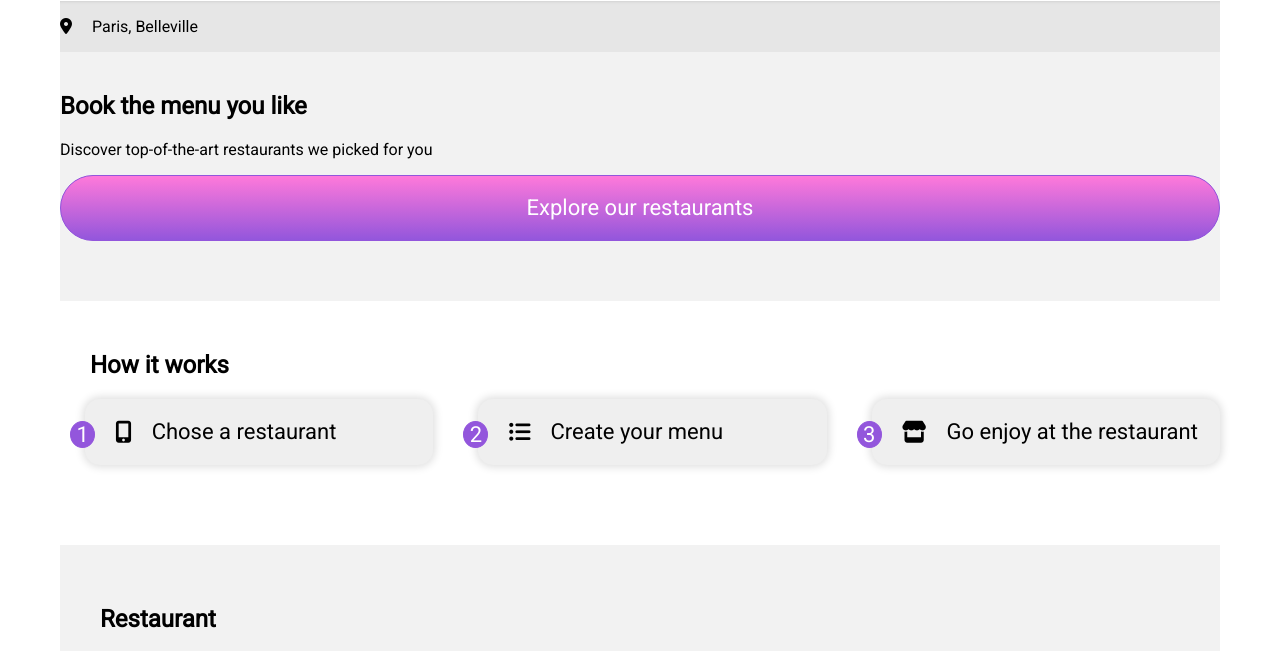
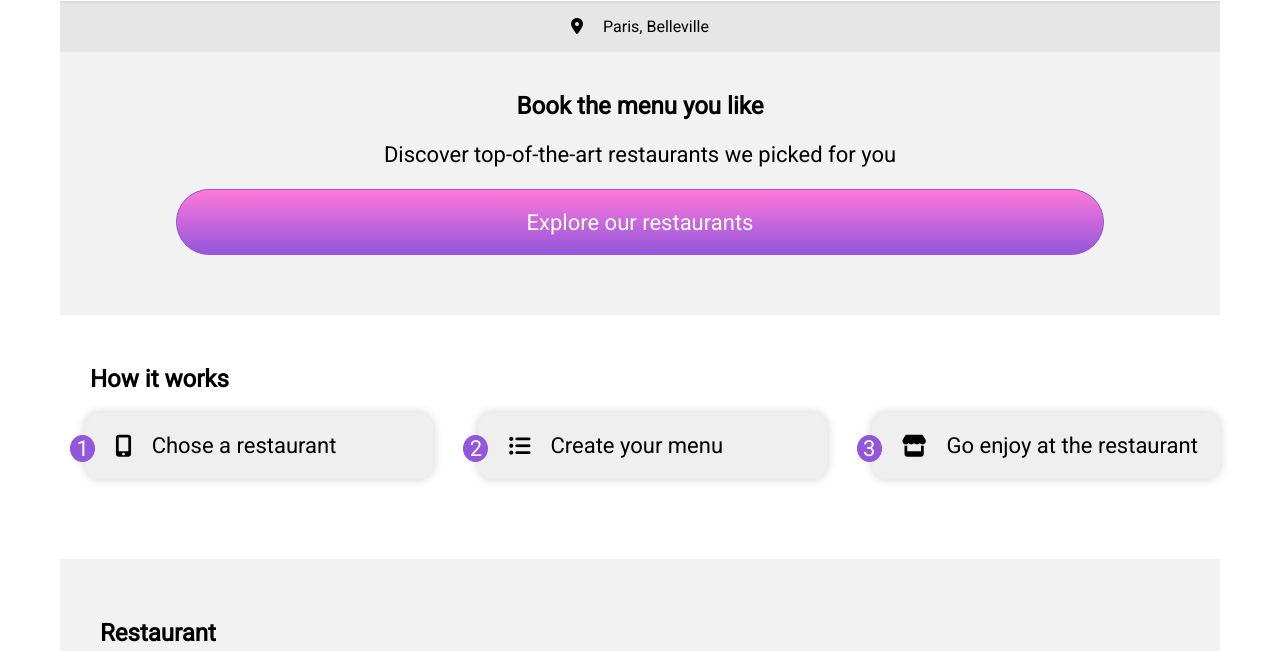
Before and after one commit to LilycLiu/Ohmyfood, a website: page Ohmyfood/index.html in a window 1280 px wide. Shown: the part 111-762 px from the top of the page. Drawn offline with Linux system fonts and the light colour scheme; grey boxes are pictures that could not be loaded; a web font is replaced by a local one.

Commit message:
final update

```diff
--- a/Ohmyfood/style.scss
+++ b/Ohmyfood/style.scss
@@ -165,9 +165,11 @@ header{
     display: flex;
     text-align: center;
     width: $widthPC + 50;
+    justify-content: center;
 }
 
 .bookMenu{
+    text-align: center;
     background: $lightGray;
     padding: $padding-menu 0px $padding-menu + 40 0px;
     & h2  {
@@ -177,7 +179,9 @@ header{
     &:nth-child(2) {
         font-size: $font-size + 4;
     }
-
+    & P{
+        font-size: $font-size + 8;
+    }
     @include respond(small) {
         text-align: center;
         & p {
@@ -203,6 +207,7 @@ header{
     background: $gray;
     display: flex;
     width: $widthPC + 50;
+    justify-content: center;
     box-shadow: inset 0 5px 5px -7px rgba(0,0,0,0.4);
     @include respond(small) {
         justify-content: center;
@@ -225,7 +230,7 @@ header{
     background-image: linear-gradient($pink, $purple);
     border: 1px solid $purple;
     border-radius: $border-radiusPX + 65;
-    width: $widthPC + 50;
+    width: $widthPC + 30;
     height: $widthPX + 50;
     font-size: $font-size + 8;
         &:hover {
@@ -237,7 +242,7 @@ header{
         }
     @include respond(small) {
         justify-content: center;
-        width: $widthPC + 5;
+        width: $widthPC;
     }
 }
 
```
Also changed, not shown: Ohmyfood/style.css.
